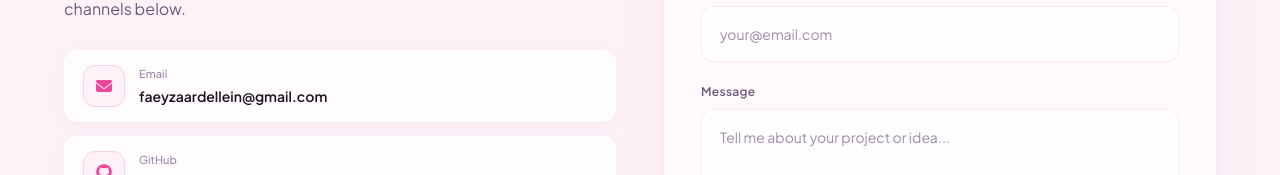
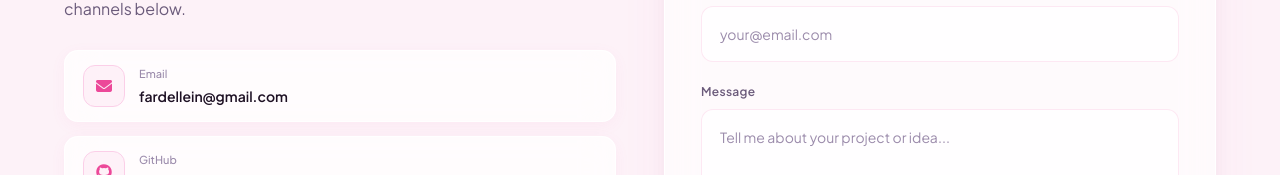
Before and after one commit to fyzardell/portofolio, a React (Vite) app: page / in a window 1280 px wide. Shown: the part 4384-4559 px from the top of the page. Built offline with nearby package versions, Linux system fonts and the light colour scheme.

Commit message:
fix: update email dari faeyzaardellein@gmail.com ke fardellein@gmail.com

```diff
--- a/src/components/Contact.jsx
+++ b/src/components/Contact.jsx
@@ -1,7 +1,7 @@
 import { useState } from 'react'
 import './Contact.css'
 
-const RECIPIENT = 'faeyzaardellein@gmail.com'
+const RECIPIENT = 'fardellein@gmail.com'
 
 export default function Contact() {
   const [form, setForm] = useState({ name: '', email: '', message: '' })
@@ -47,13 +47,13 @@ export default function Contact() {
             </p>
 
             <div className="contact-details">
-              <a href="mailto:faeyzaardellein@gmail.com" className="contact-item">
+              <a href="mailto:fardellein@gmail.com" className="contact-item">
                 <div className="contact-icon">
                   <i className="fa-solid fa-envelope" />
                 </div>
                 <div className="contact-item-text">
                   <span className="contact-item-label">Email</span>
-                  <span className="contact-item-value">faeyzaardellein@gmail.com</span>
+                  <span className="contact-item-value">fardellein@gmail.com</span>
                 </div>
               </a>
 
--- a/src/components/Footer.jsx
+++ b/src/components/Footer.jsx
@@ -37,7 +37,7 @@ export default function Footer() {
           <a href="https://www.linkedin.com/in/faeyza-ardellein-yaradhitya-053a0b431/" target="_blank" rel="noopener noreferrer" aria-label="LinkedIn">
             <i className="fa-brands fa-linkedin-in" />
           </a>
-          <a href="mailto:faeyzaardellein@gmail.com" aria-label="Email">
+          <a href="mailto:fardellein@gmail.com" aria-label="Email">
             <i className="fa-solid fa-envelope" />
           </a>
         </div>
--- a/src/components/Hero.jsx
+++ b/src/components/Hero.jsx
@@ -79,7 +79,7 @@ export default function Hero() {
             <a href="https://www.linkedin.com/in/faeyza-ardellein-yaradhitya-053a0b431/" target="_blank" rel="noopener noreferrer" className="hero-social-item">
               <i className="fa-brands fa-linkedin-in" />
             </a>
-            <a href="mailto:faeyzaardellein@gmail.com" className="hero-social-item">
+            <a href="mailto:fardellein@gmail.com" className="hero-social-item">
               <i className="fa-solid fa-envelope" />
             </a>
           </div>
--- a/src/components/ProfileCard.jsx
+++ b/src/components/ProfileCard.jsx
@@ -74,7 +74,7 @@ export default function ProfileCard() {
           <a href="https://www.instagram.com/fyzardell/" target="_blank" rel="noopener noreferrer" className="profile-social">
             <i className="fa-brands fa-instagram" />
           </a>
-          <a href="mailto:faeyzaardellein@gmail.com" className="profile-social">
+          <a href="mailto:fardellein@gmail.com" className="profile-social">
             <i className="fa-solid fa-envelope" />
           </a>
         </div>
```
